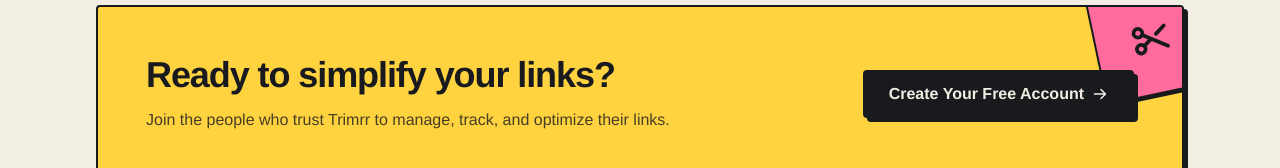
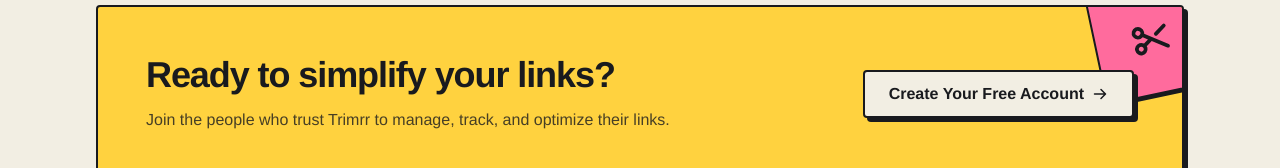
Before and after one commit to Dervin29/url-shortner, a React (Vite) app: page / in a window 1280 px wide. Shown: the part 1837-2005 px from the top of the page. Built offline with nearby package versions, Linux system fonts and the light colour scheme; no server answers.

Commit message:
fix: update default badge variant colors and improve layout for LandingPage components

```diff
--- a/src/components/ui/badge.jsx
+++ b/src/components/ui/badge.jsx
@@ -7,7 +7,7 @@
   {
     variants: {
       variant: {
-        default: "bg-foreground text-background",
+        default: "bg-background text-foreground",
         primary: "bg-primary text-primary-foreground",
         success: "bg-success text-success-foreground",
         danger: "bg-danger-surface text-danger-fg",
--- a/src/pages/LandingPage.jsx
+++ b/src/pages/LandingPage.jsx
@@ -133,8 +133,8 @@
     visual: (
       <div className="mt-8">
         <div className="flex flex-wrap items-center gap-1.5 rounded-[4px] border border-foreground bg-background p-3 font-mono text-sm shadow-input">
-          <span className="text-muted-foreground">{SHORT_DOMAIN}/</span>
-          <span className="font-bold text-foreground">my-brand</span>
+          <span className="min-w-0 break-all text-muted-foreground">{SHORT_DOMAIN}/</span>
+          <span className="shrink-0 font-bold text-foreground">my-brand</span>
         </div>
       </div>
     ),
@@ -358,10 +358,10 @@
               <p className="mt-2 flex items-center gap-2 font-bold text-foreground">
                 <ArrowRight
                   weight="bold"
-                  className="size-3.5 text-muted-foreground"
+                  className="size-3.5 shrink-0 text-muted-foreground"
                   aria-hidden="true"
                 />
-                <span className="text-secondary">{SHORT_DOMAIN}/a4f9z</span>
+                <span className="min-w-0 truncate text-secondary">{SHORT_DOMAIN}/a4f9z</span>
               </p>
             </div>
           </Reveal>
@@ -478,8 +478,9 @@
                 </div>
                 <Button
                   size="lg"
-                  className="bg-foreground text-background hover:bg-foreground"
+                  variant="outline"
                   onClick={() => navigate("/auth?tab=signup")}
+                  className="hover:bg-background"
                 >
                   Create Your Free Account
                   <ArrowRight weight="bold" className="size-4" aria-hidden="true" />
```
